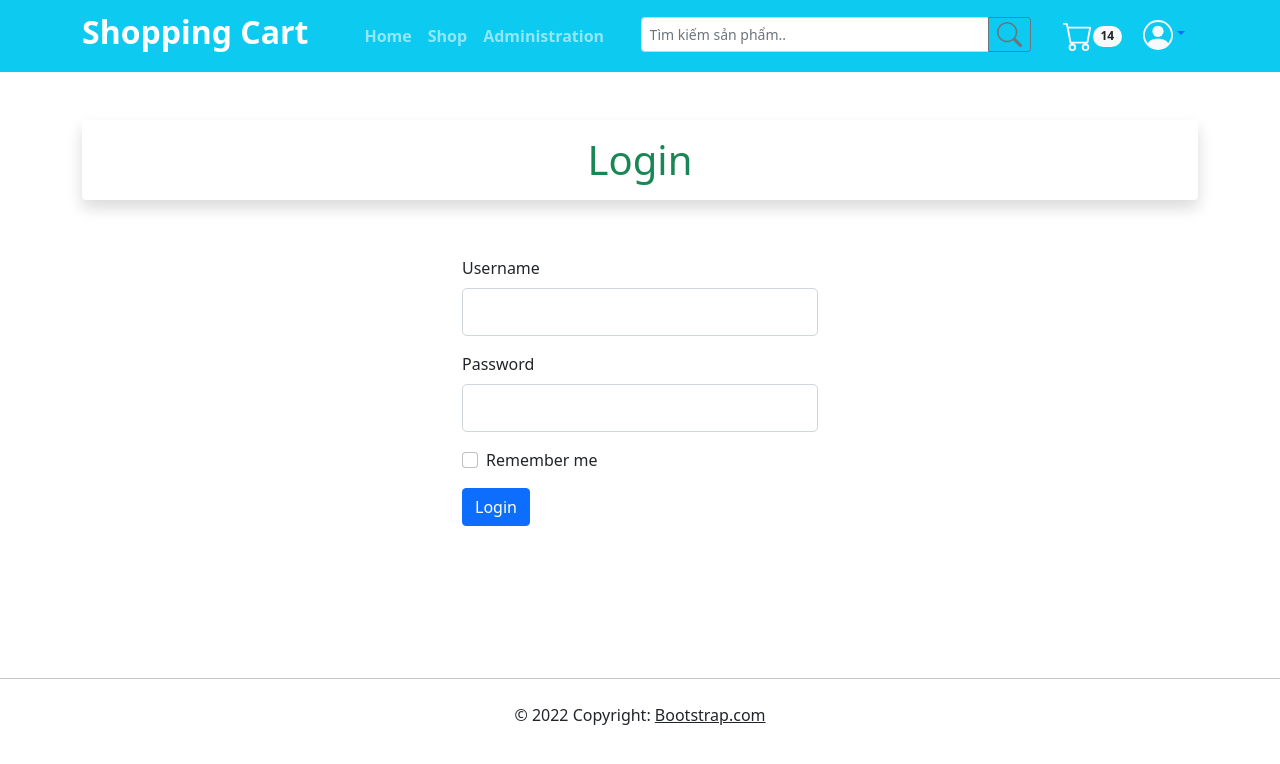
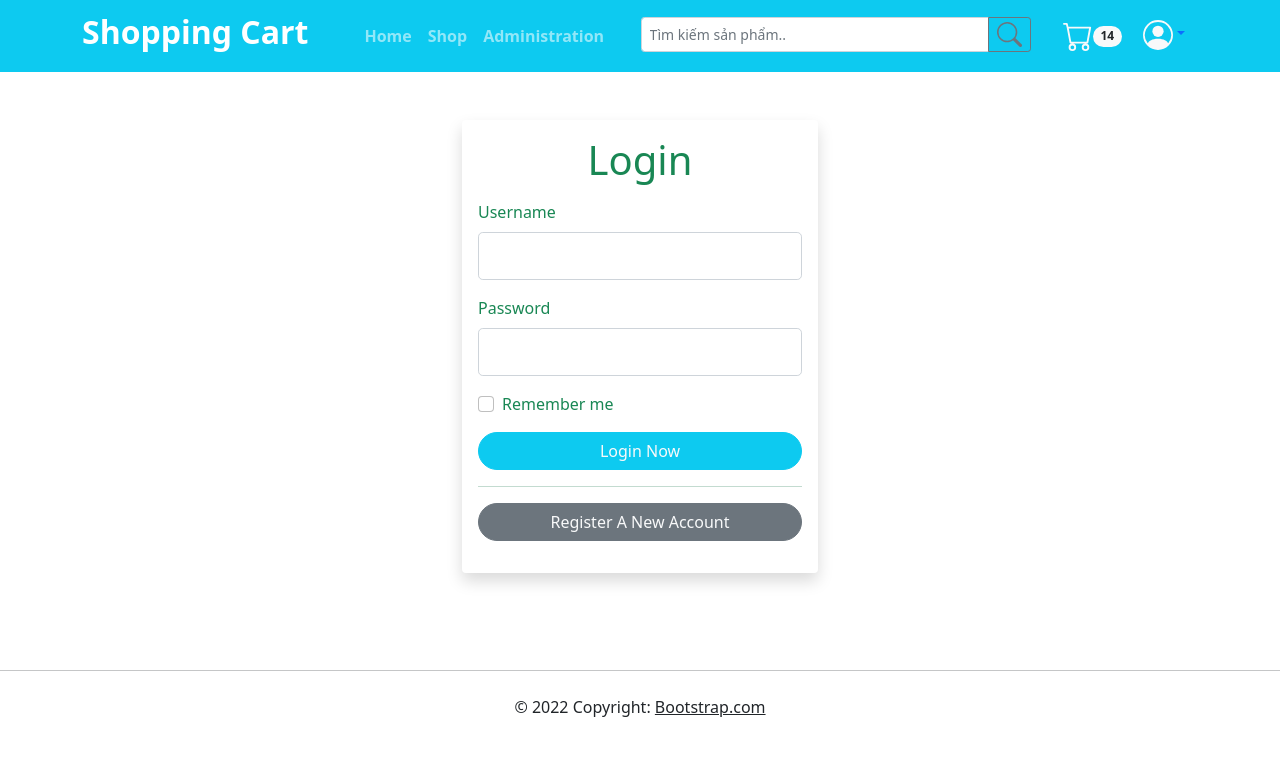
Before and after one commit to vietnguyenphuoc/client, a React (Create React App) app: page /login in a window 1280 px wide. Shown: the top 764 px of the page. Built offline with nearby package versions, Linux system fonts and the light colour scheme.

Commit message:
update 09/08/2022

```diff
--- a/src/App.js
+++ b/src/App.js
@@ -20,7 +20,7 @@ function App() {
     <>
       <Menu />
       <Container>
-        <div style={{minHeight: "550px"}}>
+        <div style={{minHeight: "590px"}}>
           <Routes>
             <Route path="" element={<Home />} />
             <Route path="login" element={<Login />} />
--- a/src/components/Authorizing.jsx
+++ b/src/components/Authorizing.jsx
@@ -48,8 +48,8 @@ const Authorizing = () => {
               dataAuthorities.accounts.map((element) => (
                 <tr key={element.username}>
                   <th>{element.username}</th>
-                  {dataAuthorities.roles.map(() => (
-                    <th>
+                  {dataAuthorities.roles.map((element2) => (
+                    <th key={element2.id}>
                       <input className="form-check-input" type="checkbox" />
                     </th>
                   ))}
--- a/src/components/Home.jsx
+++ b/src/components/Home.jsx
@@ -4,30 +4,32 @@ import Image from "react-bootstrap/Image";
 const Home = () => {
   return (
     <>
-      <Row className="mt-5">
-
+      <Row>
         <Col xs md={6}>
           <Image
+            className="mt-5"
             width={"500px"}
             src="https://cdn.pixabay.com/photo/2015/12/23/01/14/edit-1105049_960_720.png"
             fluid
           />
         </Col>
-        <Col xs={12} md={6}>
-          <div className="justify-content-center">
-            <h1 className="display-5 mt-5">
-                <b>
-                    XIN CHAO
-                </b>
+        <Col xs={12} md={6} className="mt-5">
+          <div className="mt-4">
+            <h1 className="display-5">
+              <b>XIN CHAO</b>
             </h1>
             <p className="big-text display-2 mt-5">Shopping Online</p>
             <p className="text-justify mt-5">
               Online shopping will still be booming this year, even if the
               COVID-19 pandemic is over, experts have said
             </p>
+            <Button className="mx-3 mt-5" size="lg" variant="info">
+              Get Shopping
+            </Button>
+            <Button className="mt-5" variant="outline-info" size="lg">
+              Login
+            </Button>
           </div>
-          <Button className="mx-3 mt-5" size="lg" variant="info">Get Shopping</Button>
-          <Button className="mt-5" variant="outline-info" size="lg">Login</Button>
         </Col>
       </Row>
     </>
--- a/src/components/Login.jsx
+++ b/src/components/Login.jsx
@@ -1,31 +1,46 @@
-import { Button, Col, Form, Row } from "react-bootstrap";
+import { Button, Col, Dropdown, Form, Row } from "react-bootstrap";
 
 const Login = () => {
   return (
     <>
-      <h1 className="shadow text-success mt-5 p-3 text-center rounded">
-        Login
-      </h1>
       <Row>
         <Col></Col>
         <Col xs={12} md={4}>
-          <Form className="mt-5">
-            <Form.Group className="mb-3" controlId="formBasicEmail">
+          <div className="shadow text-success mt-5 p-3 rounded">
+            <h1 className="text-center">Login</h1>
+            <Form className="mt-3">
+              <Form.Group className="mb-3">
                 <Form.Label>Username</Form.Label>
                 <Form.Control size="lg" type="text" />
               </Form.Group>
-
-            <Form.Group className="mb-3" controlId="formBasicPassword">
+              <Form.Group className="mb-3">
                 <Form.Label>Password</Form.Label>
                 <Form.Control size="lg" type="password" />
               </Form.Group>
-            <Form.Group className="mb-3" controlId="formBasicCheckbox">
+              <Form.Group className="mb-3">
                 <Form.Check type="checkbox" label="Remember me" />
               </Form.Group>
-            <Button variant="primary" type="submit">
-              Login
+              <Form.Group className="mb-3">
+                <div className="d-grid gap-2">
+                  <Button
+                    variant="info"
+                    className="rounded-pill text-light"
+                    type="submit"
+                  >
+                    Login Now
                   </Button>
+                  <Dropdown.Divider />
+                  <Button
+                    variant="secondary"
+                    className="rounded-pill text-light"
+                    type="submit"
+                  >
+                    Register A New Account
+                  </Button>
+                </div>
+              </Form.Group>
             </Form>
+          </div>
         </Col>
         <Col></Col>
       </Row>
--- a/src/components/Paginate.jsx
+++ b/src/components/Paginate.jsx
@@ -15,7 +15,7 @@ const Paginate = ({ totalPage, currentPage, onChangePage }) => {
   return (
     <>
       {/* {console.log(roundingPaginate+ 'aaaaaaa')} */}
-      <Pagination className="offset-4 mt-4">
+      <Pagination className="justify-content-center mt-4">
         {/* <Pagination.First />     */}
         { currentPage > 0 && <Pagination.Prev onClick={() => onChangePage(Number(currentPage))}/>}
 
--- a/src/components/Productdetail.jsx
+++ b/src/components/Productdetail.jsx
@@ -21,7 +21,8 @@ const ProducDetail = () => {
         product && <Card className="mt-4 mb-4" style={{ minHeight: "550px" }}>
         <Card.Body>
           <Row>
-            <Col xs={7}>
+            <Col xs={7}
+              className="d-flex justify-content-center">
               <Image
                 fluid
                 style={{ marginTop: "70px",marginLeft: "120px" }}
--- a/src/components/Shop.jsx
+++ b/src/components/Shop.jsx
@@ -68,7 +68,7 @@ const CardItem = (props) => {
       <Card className="justify-content-md-center">
         <Link to={`/detail/${props.product.id}`}>
           <Card.Img
-           style={{ height: '25rem' }}
+           style={{ height: '24rem' }}
             variant="top"
             fluid="true"
             src={`http://localhost:8080/files/fffffff/${props.product.image}`}
```
Lines whose indentation alone changed are shown as unchanged.
